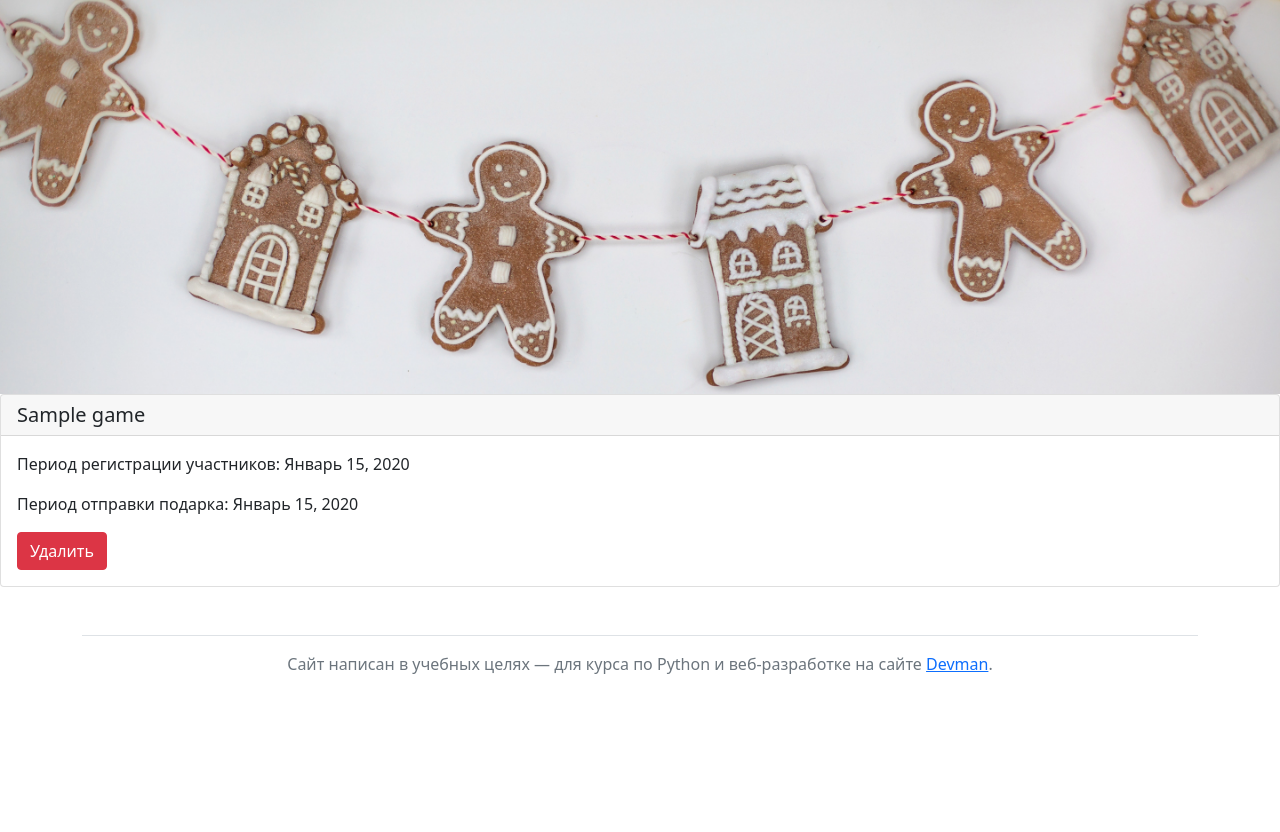
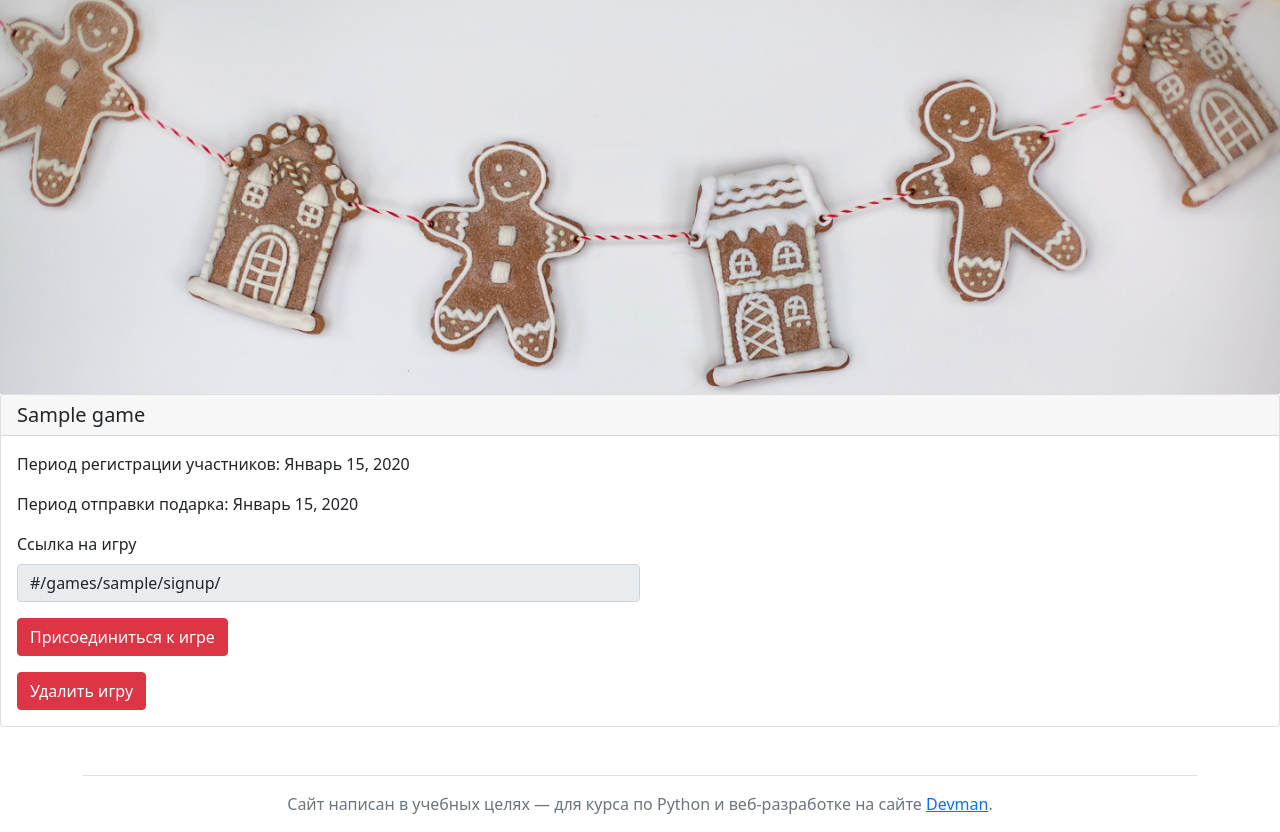
Before and after one commit to Alex-Men-VL/santa_secret, a Django app: template templates/games/user_games.html in a window 1280 px wide. Shown: the part 98-930 px from the top of the page. Before the commit the page ends 772 px from the top, so only its background shows below. Run offline with Django 4.2, Linux system fonts and the light colour scheme; tables that the repository leaves empty hold one stand-in row (values such as "Sample post"); the template is opened without the code that fills it: values that come from a table or form of the project are taken from there, most other values are stand-ins (such as "Sample title", 1, 10 or a date in 2020); parts of the project's set-up code (start-up, migrations or seed data) failed here and were passed over.

Commit message:
Add a registration link and a registration blank to the games

```diff
--- a/games/urls.py
+++ b/games/urls.py
@@ -10,5 +10,6 @@ urlpatterns = [
     path('new_game/', views.new_game, name='new_game'),
     path('my_games/', views.user_games, name='my_games'),
     path('games/<slug:slug>/delete/', views.GameDelete.as_view(),
-         name='game_delete')
+         name='game_delete'),
+    path('games/<slug:slug>/signup/', views.game_join, name='game_join')
 ]
--- a/santa_secret/settings.py
+++ b/santa_secret/settings.py
@@ -135,6 +135,7 @@ STATICFILES_DIRS = [
 MEDIA_URL = '/media/'
 MEDIA_ROOT = BASE_DIR / 'media'
 
+BASE_URL = env.str('BASE_URL', 'http://127.0.0.1:8000')
 # Default primary key field type
 # https://docs.djangoproject.com/en/4.0/ref/settings/#default-auto-field
 
--- a/templates/games/user_games.html
+++ b/templates/games/user_games.html
@@ -20,7 +20,17 @@
         {% endfor %}
         <p class="card-text">Период регистрации участников: {{ game.registration_end|date:"F j, Y" }}</p>
         <p class="card-text">Период отправки подарка: {{ game.dispatch_date|date:"F j, Y" }}</p>
-        <a href="{% url 'game_delete' slug=game.slug %}" class="btn btn-danger">Удалить</a>
+        {% url 'game_join' slug=game.slug as the_url %}
+{#        <p class="card-text">Ссылка на регистрацию в игре: <a href="{% url 'game_join' slug=game.slug %}">{{ base_url }}{{ the_url }}</a></p>#}
+        <fieldset disabled>
+          <div class="mb-3 col-md-6">
+            <label for="disabledTextInput" class="form-label">Ссылка на игру</label>
+            <input type="text" id="disabledTextInput" class="form-control" value="{{ base_url }}{{ the_url }}">
+  {#          <button type="button" class="btn-clipboard" title="" data-bs-original-title="Копировать в буфер обмена">Копировать</button>#}
+          </div>
+        </fieldset>
+        <a href="#" class="btn btn-danger mb-3">Присоединиться к игре</a><br>
+        <a href="{% url 'game_delete' slug=game.slug %}" class="btn btn-danger">Удалить игру</a>
       </div>
     </div>
   {% endfor %}
```
Also changed, not shown: games/views.py (+7 -1 lines).
